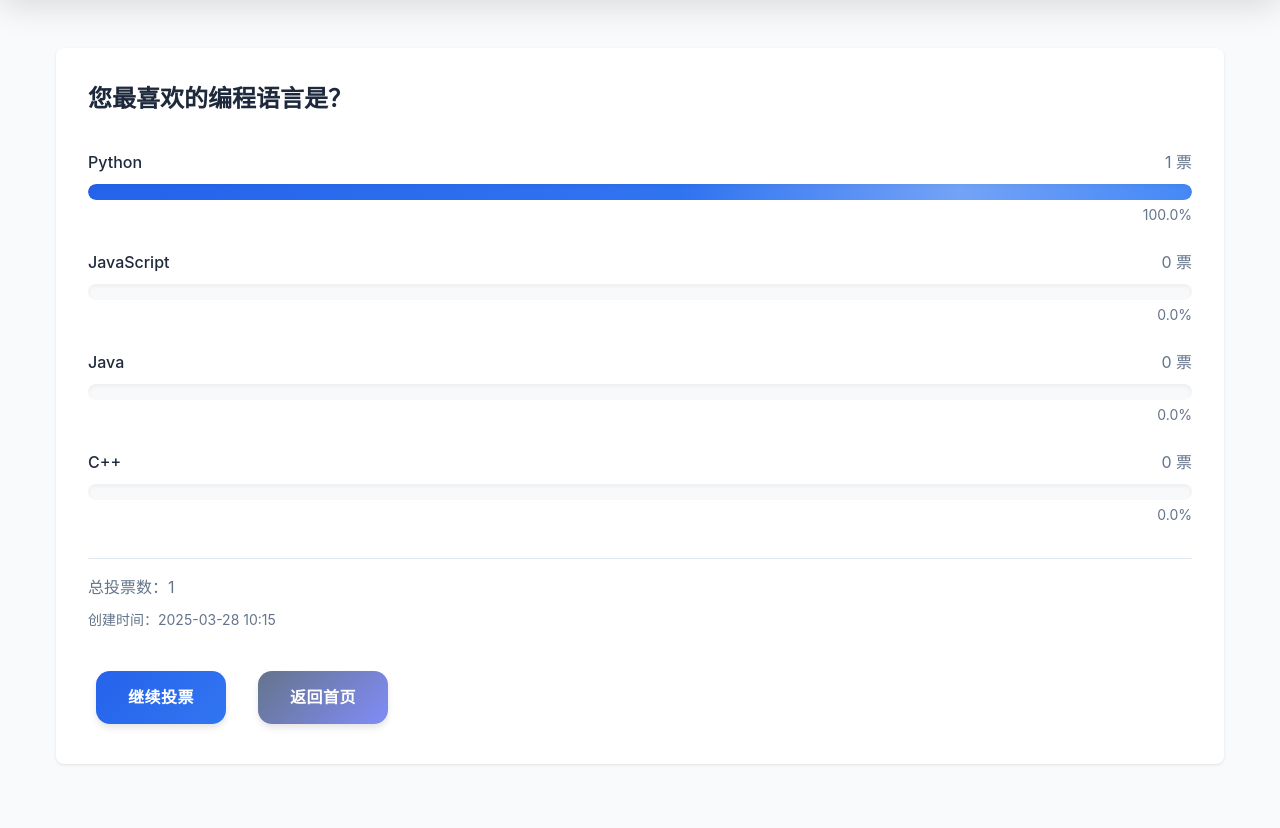
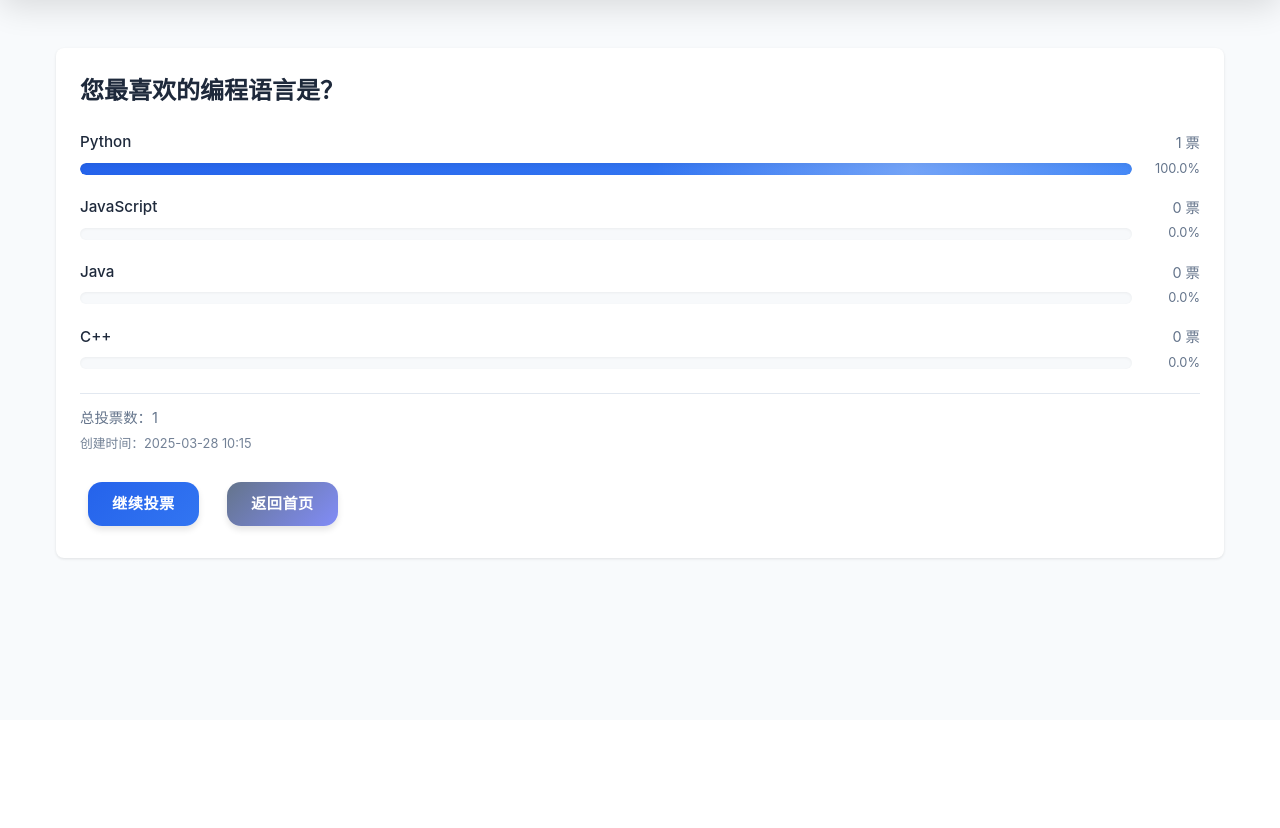
Before and after one commit to AllpickMode/vote, a Flask app: page /results/1 in a window 1280 px wide. Shown: the part 80-908 px from the top of the page. After the commit the page ends 640 px from the top, so only its background shows below. Run offline with Flask 3, Linux system fonts and the light colour scheme; data comes from the database, SQL or seed files in the repository; both versions use the stored data as it was after the commit.

Commit message:
使结果页面更加紧凑

```diff
--- a/static/style.css
+++ b/static/style.css
@@ -438,40 +438,52 @@
 /* 结果页面 */
 .results-container {
     background-color: white;
-    padding: 2rem;
+    padding: 1.5rem;
     border-radius: 0.5rem;
     box-shadow: 0 1px 3px rgba(0, 0, 0, 0.1);
 }
 
 .results-list {
-    margin-top: 2rem;
+    margin-top: 1.25rem;
 }
 
 .result-item {
-    margin-bottom: 1.5rem;
+    margin-bottom: 1rem;
 }
 
 .result-header {
     display: flex;
     justify-content: space-between;
-    margin-bottom: 0.5rem;
+    margin-bottom: 0.25rem;
+    align-items: center;
 }
 
 .option-text {
     font-weight: 500;
+    font-size: 0.95rem;
 }
 
 .vote-count {
     color: var(--secondary-color);
+    font-size: 0.9rem;
+    margin-left: 0.5rem;
+}
+
+.progress-container {
+    display: flex;
+    align-items: center;
+    gap: 0.75rem;
+    margin-top: 0.25rem;
 }
 
 .progress-bar {
     background-color: rgba(203, 213, 225, 0.15);
-    border-radius: 1rem;
-    height: 1rem;
+    border-radius: 0.75rem;
+    height: 0.75rem;
     overflow: hidden;
-    box-shadow: inset 0 2px 4px rgba(0, 0, 0, 0.05);
+    box-shadow: inset 0 1px 3px rgba(0, 0, 0, 0.05);
     position: relative;
+    flex-grow: 1;
 }
 
 .progress {
@@ -509,28 +521,38 @@
 }
 
 .percentage {
+    color: var(--secondary-color);
+    font-size: 0.8rem;
+    min-width: 3.5rem;
     text-align: right;
-    color: var(--secondary-color);
-    font-size: 0.875rem;
-    margin-top: 0.25rem;
+    margin: 0;
 }
 
 .results-summary {
-    margin-top: 2rem;
-    padding-top: 1rem;
+    margin-top: 1.25rem;
+    padding-top: 0.75rem;
     border-top: 1px solid var(--border-color);
     color: var(--secondary-color);
+    font-size: 0.9rem;
 }
 
 .created-time {
-    margin-top: 0.5rem;
-    font-size: 0.875rem;
+    margin-top: 0.25rem;
+    font-size: 0.8rem;
+    color: var(--secondary-color);
+    opacity: 0.9;
 }
 
 .results-actions {
-    margin-top: 2rem;
+    margin-top: 1.25rem;
     display: flex;
-    gap: 1rem;
+    gap: 0.75rem;
+    justify-content: flex-start;
+}
+
+.results-actions .button {
+    padding: 0.6rem 1.5rem;
+    font-size: 0.95rem;
 }
 
 /* 404错误页面 */
--- a/templates/results.html
+++ b/templates/results.html
@@ -19,11 +19,13 @@
                         <span class="option-text">{{ option.option_text }}</span>
                         <span class="vote-count">{{ option.votes }} 票</span>
                     </div>
-                    <div class="progress-bar">
-                        <div class="progress" style="width: {{ percentage }}%"></div>
-                    </div>
-                    <div class="percentage">
-                        {{ "%.1f"|format(percentage) }}%
+                    <div class="progress-container">
+                        <div class="progress-bar">
+                            <div class="progress" style="width: {{ percentage }}%"></div>
+                        </div>
+                        <div class="percentage">
+                            {{ "%.1f"|format(percentage) }}%
+                        </div>
                     </div>
                 </div>
             {% endfor %}
```
Also changed, not shown: votes.db.
